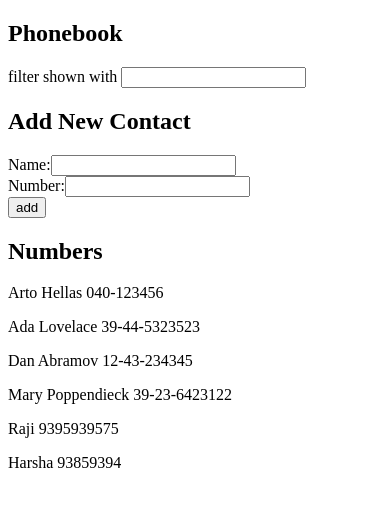
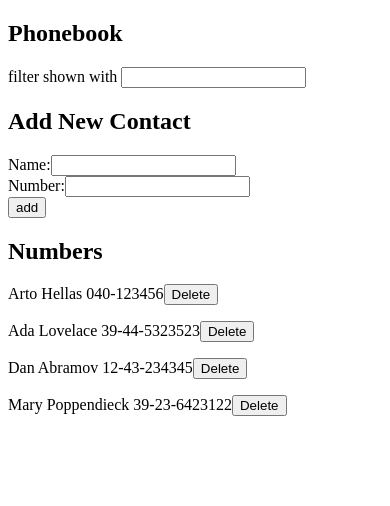
Before and after one commit to pharshavardhan2/fullstackopen, a React (Vite) app in the folder part2/phonebook/: page / in a window 390 px wide. Shown: the top 506 px of the page. Built offline with nearby package versions, Linux system fonts and the light colour scheme; data requests are answered from the project's data file.

Commit message:
solved step9 of part2/phonebook

```diff
--- a/part2/phonebook/db.json
+++ b/part2/phonebook/db.json
@@ -19,16 +19,6 @@
       "name": "Mary Poppendieck",
       "number": "39-23-6423122",
       "id": "4"
-    },
-    {
-      "id": "df0e",
-      "name": "Raji",
-      "number": "9395939575"
-    },
-    {
-      "id": "ebe0",
-      "name": "Harsha",
-      "number": "93859394"
     }
   ]
 }
--- a/part2/phonebook/src/App.jsx
+++ b/part2/phonebook/src/App.jsx
@@ -28,7 +28,7 @@ const App = () => {
       <h2>Add New Contact</h2>
       <ContactForm contacts={contacts} setContacts={setContacts} />
       <h2>Numbers</h2>
-      <Contacts contacts={contacts} queryName={queryName} />
+      <Contacts contacts={contacts} setContacts={setContacts} queryName={queryName} />
     </div>
   )
 }
--- a/part2/phonebook/src/components/Contacts.jsx
+++ b/part2/phonebook/src/components/Contacts.jsx
@@ -1,8 +1,27 @@
-const Contact = (props) => <p>{props.contact.name} {props.contact.number}</p>
+import contactService from '../services/contacts'
 
-const Contacts = ({ contacts, queryName }) => {
+const Contact = ({ contact, onClick }) => {
+  return (
+    <p>
+      {contact.name} {contact.number}
+      <button onClick={onClick}>Delete</button>
+    </p>
+  )
+}
+
+const Contacts = ({ contacts, setContacts, queryName }) => {
+  const handleDeleteOf = id => {
+    const contactToDelete = contacts.find(contact => contact.id === id)
+    if (window.confirm(`Delete ${contactToDelete.name} ?`)) {
+      contactService.remove(id)
+      .then(() => {
+        setContacts(contacts.filter(contact => contact.id !== id))
+      })
+    }
+  }
+
   const searchContacts = (query) => contacts.filter(contact => contact.name.toLowerCase().includes(query.toLowerCase()))
-  const mapComponent = (contacts) => contacts.map(contact => <Contact key={contact.name} contact={contact} />)
+  const mapComponent = (contacts) => contacts.map(contact => <Contact key={contact.name} contact={contact} onClick={() => handleDeleteOf(contact.id)}/>)
 
   if (queryName === '') return (<div>{mapComponent(contacts)}</div>)
   return <div>{mapComponent(searchContacts(queryName))}</div>
--- a/part2/phonebook/src/services/contacts.jsx
+++ b/part2/phonebook/src/services/contacts.jsx
@@ -6,4 +6,6 @@ const getAll = () => axios.get(BASE_URL).then(response => response.data)
 
 const create = newObject => axios.post(BASE_URL, newObject).then(response => response.data)
 
-export default { getAll, create }
+const remove = id => axios.delete(`${BASE_URL}/${id}`)
+
+export default { getAll, create, remove }
```
